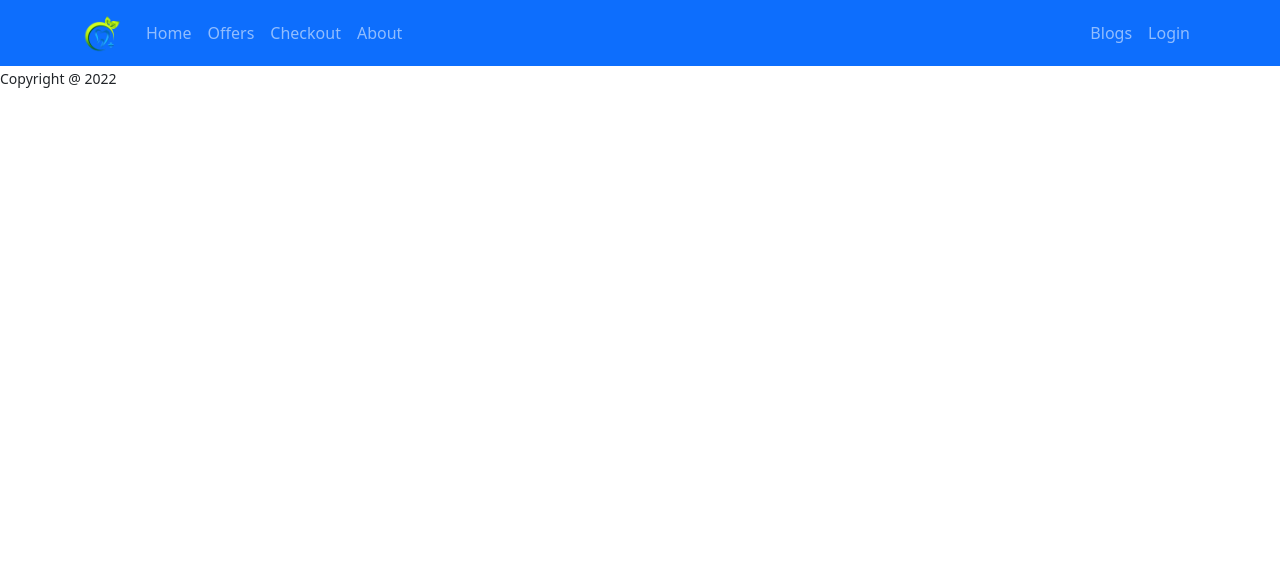
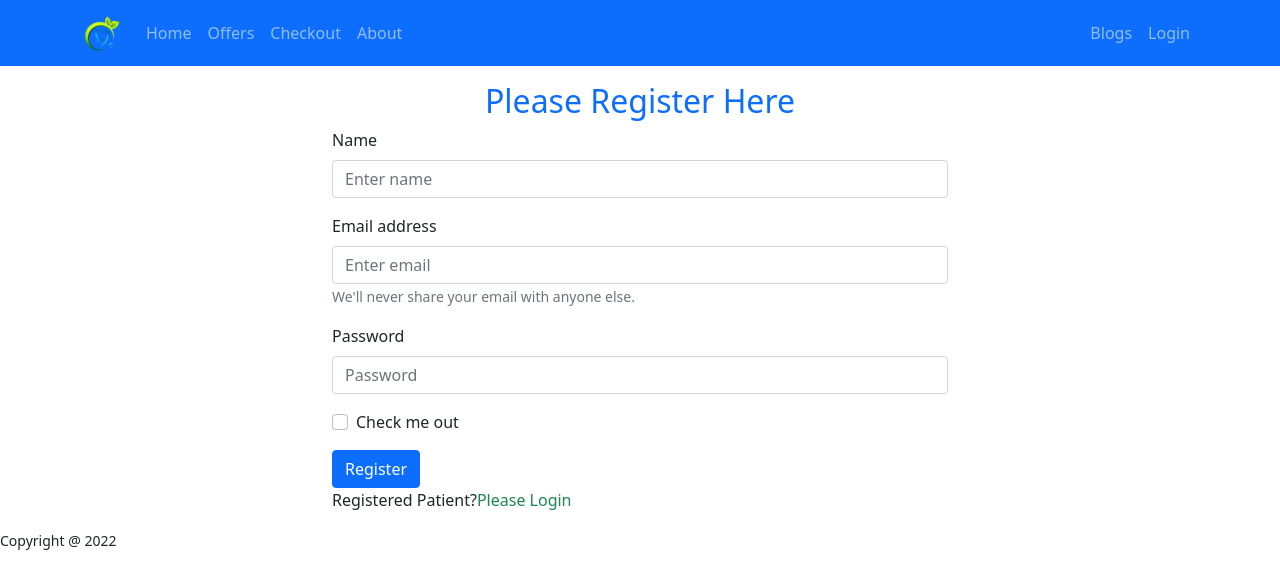
Before and after one commit to Md-Tur/dental-solution, a React (Create React App) app: page /register in a window 1280 px wide. Shown: the top 588 px of the page. Built offline with nearby package versions, Linux system fonts and the light colour scheme.

Commit message:
Register page initialize

```diff
--- a/src/App.js
+++ b/src/App.js
@@ -3,6 +3,7 @@
 import About from './Pages/About/About';
 import Home from './Pages/Home/Home/Home';
 import Login from './Pages/Login/Login';
+import Register from './Pages/Login/Register';
 import Footer from './Pages/Shared/Footer/Footer';
 import Header from './Pages/Shared/Header/Header';
 
@@ -15,6 +16,7 @@
         <Route path='/home' element={<Home></Home>}></Route>
         <Route path='/about' element={<About></About>}></Route>
         <Route path='/login' element={<Login></Login>}></Route>
+        <Route path='/register' element={<Register></Register>}></Route>
       </Routes>
       <Footer></Footer>
     </div>
--- a/src/Pages/Login/Login.js
+++ b/src/Pages/Login/Login.js
@@ -1,14 +1,32 @@
-import React from 'react';
+import React, { useRef } from 'react';
 import { Button, Form } from 'react-bootstrap';
+import { Link, useNavigate } from 'react-router-dom';
 
 const Login = () => {
+
+    const emailRef = useRef('');
+    const passwordRef = useRef('');
+    const navigate = useNavigate();
+
+    const handleLogin = event => {
+        event.preventDefault();
+        const email = emailRef.current.value;
+        const password = passwordRef.current.value;
+
+        console.log(email, password);
+    }
+
+    const navigateRegister = () => {
+        navigate('/register');
+    }
+
     return (
         <div className='container w-50 mx-auto'>
-            <h2 className='text-primary text-center mt-3'>Login here</h2>
-            <Form>
+            <h2 className='text-primary text-center mt-3'>Please Login here</h2>
+            <Form onSubmit={handleLogin}>
                 <Form.Group className="mb-3" controlId="formBasicEmail">
                     <Form.Label>Email address</Form.Label>
-                    <Form.Control type="email" placeholder="Enter email" />
+                    <Form.Control ref={emailRef} type="email" placeholder="Enter email" required />
                     <Form.Text className="text-muted">
                         We'll never share your email with anyone else.
                     </Form.Text>
@@ -16,15 +34,16 @@
 
                 <Form.Group className="mb-3" controlId="formBasicPassword">
                     <Form.Label>Password</Form.Label>
-                    <Form.Control type="password" placeholder="Password" />
+                    <Form.Control ref={passwordRef} type="password" placeholder="Password" required />
                 </Form.Group>
                 <Form.Group className="mb-3" controlId="formBasicCheckbox">
                     <Form.Check type="checkbox" label="Check me out" />
                 </Form.Group>
                 <Button variant="primary" type="submit">
-                    Submit
+                    Login
                 </Button>
             </Form>
+            <p>New patient here?<Link to='/register' className='text-primary text-decoration-none' onClick={navigateRegister}>Please Register</Link></p>
         </div>
     );
 };
--- a/src/Pages/Login/Register.js
+++ b/src/Pages/Login/Register.js
@@ -1,9 +1,54 @@
-import React from 'react';
+import React, { useRef } from 'react';
+import { Button, Form } from 'react-bootstrap';
+import { Link, useNavigate } from 'react-router-dom';
 
 const Register = () => {
+    const nameRef = useRef('');
+    const emailRef = useRef('');
+    const passwordRef = useRef('');
+    const navigate = useNavigate();
+
+    const handleRegister = event => {
+        event.preventDefault();
+        const name = nameRef.current.value;
+        const email = emailRef.current.value;
+        const password = passwordRef.current.value;
+
+        console.log(name, email, password);
+    }
+
+    const navigateLogin = () => {
+        navigate('/login');
+    }
+
     return (
-        <div>
+        <div className='container w-50 mx-auto'>
+            <h2 className='text-primary text-center mt-3'>Please Register Here</h2>
+            <Form onSubmit={handleRegister}>
+                <Form.Group className="mb-3" controlId="formBasicName">
+                    <Form.Label>Name</Form.Label>
+                    <Form.Control ref={nameRef} type="name" placeholder="Enter name" required />
+                </Form.Group>
+                <Form.Group className="mb-3" controlId="formBasicEmail">
+                    <Form.Label>Email address</Form.Label>
+                    <Form.Control ref={emailRef} type="email" placeholder="Enter email" required />
+                    <Form.Text className="text-muted">
+                        We'll never share your email with anyone else.
+                    </Form.Text>
+                </Form.Group>
 
+                <Form.Group className="mb-3" controlId="formBasicPassword">
+                    <Form.Label>Password</Form.Label>
+                    <Form.Control ref={passwordRef} type="password" placeholder="Password" required />
+                </Form.Group>
+                <Form.Group className="mb-3" controlId="formBasicCheckbox">
+                    <Form.Check type="checkbox" label="Check me out" />
+                </Form.Group>
+                <Button variant="primary" type="submit">
+                    Register
+                </Button>
+            </Form>
+            <p>Registered Patient?<Link to='/login' className='text-success text-decoration-none' onClick={navigateLogin}>Please Login</Link></p>
         </div>
     );
 };
```
